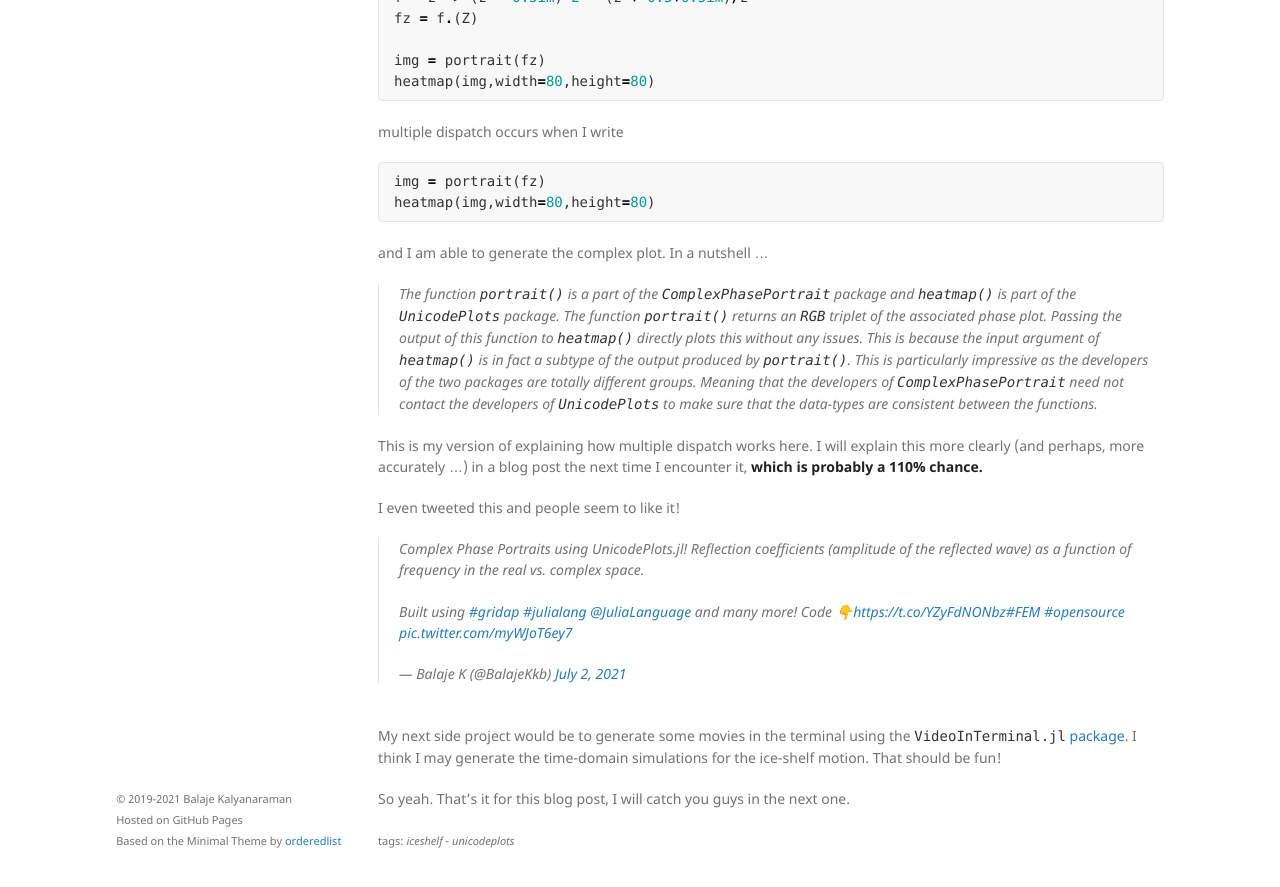
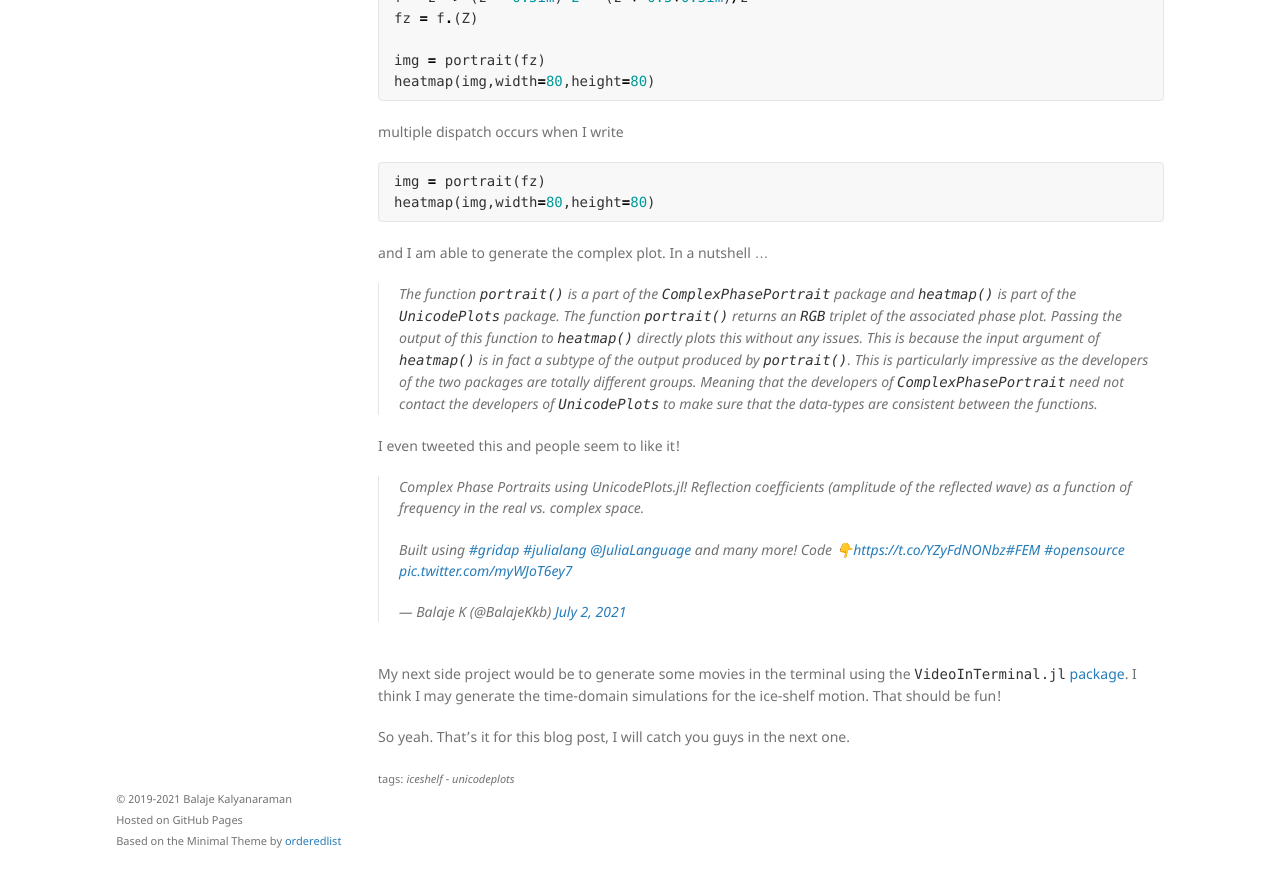
Before and after one commit to Balaje/balaje.github.io, a Jekyll site: the page built from _posts/2021-07-09-UnicodePlots-Ice-Shelf.md, in a window 1280 px wide and 900 px high, scrolled down 3984 px. Shown: the top 887 px of the window. Built offline with Jekyll 4.4.1, drawn with Linux system fonts in a browser that asks for light colours; nearby versions of some CDN libraries; some web fonts are replaced; formulas are drawn with MathJax 3; comment, search, counter and statistics services are not loaded.

Commit message:
Small change

```diff
--- a/_posts/2021-07-09-UnicodePlots-Ice-Shelf.md
+++ b/_posts/2021-07-09-UnicodePlots-Ice-Shelf.md
@@ -211,11 +211,6 @@ and I am able to generate the complex plot. In a nutshell ...
 >`UnicodePlots` to make sure that the data-types are consistent between
 >the functions.
 
-This is my version of explaining how multiple dispatch works here. I
-will explain this more clearly (and perhaps, more accurately ...) in
-a blog post the next time I encounter it, **which is probably a 110%
-chance.**
-
 I even tweeted this and people seem to like it!
 
 <blockquote class="twitter-tweet"><p lang="en" dir="ltr">Complex Phase
```
